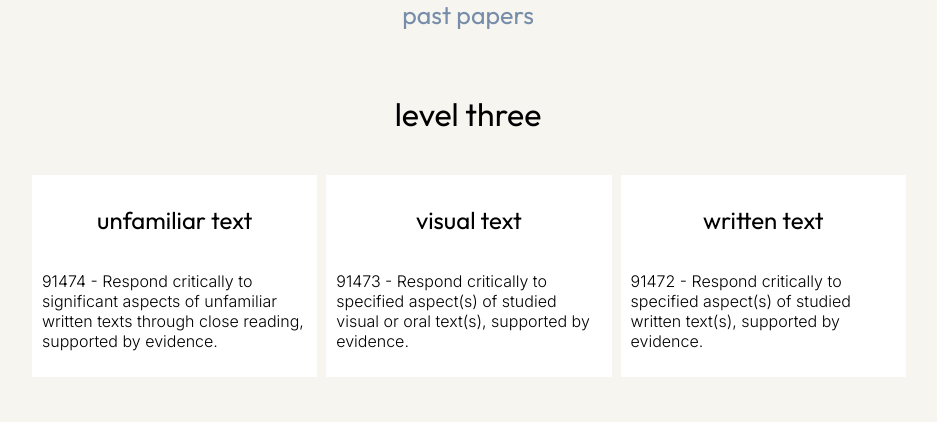
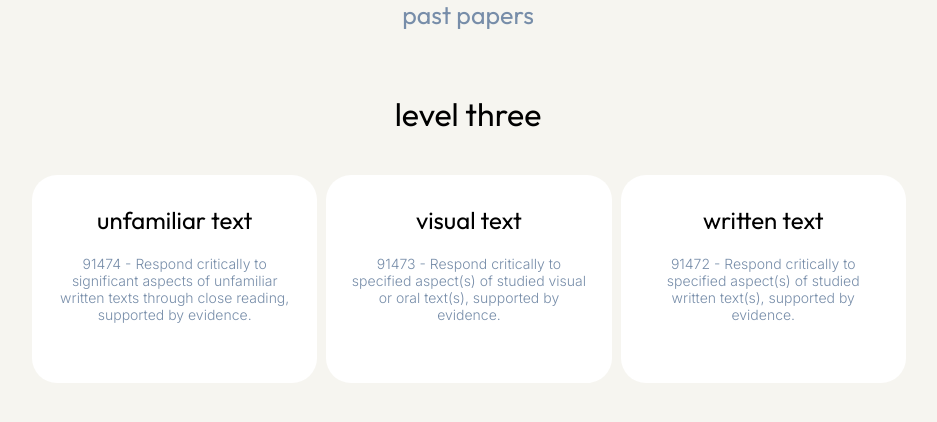
Before and after one commit to angchn/easy-e, a Flask app: page /past_papers_english in a window 1280 px wide. Shown: the part 307-729 px from the top of the page, without its empty margins (172-1109 px from the left). Run offline with Flask 2, Linux system fonts and the light colour scheme; data that the repository does not hold is empty.

Commit message:
stylised "english" page

```diff
--- a/static/styles.css
+++ b/static/styles.css
@@ -151,6 +151,8 @@ body {
     font-family: 'Inter', sans-serif;
     text-decoration: none;
     font-weight: bold;
+    width: 90%;
+    margin: 0;
 }
 
 .standard {
@@ -165,6 +167,8 @@ body {
     display: grid;
     float: right;
     background-color: white;
+    height: fit-content;
+    border-radius: 25px;
 }
 
 .standard_box:after {
@@ -181,4 +185,10 @@ body {
 
 .standard_description {
     font-family: 'Inter', sans-serif;
+    color: #778da9;
+    font-size: 14px;
+    text-align: center;
+    width: 90%;
+    margin: auto;
+    margin-bottom: 50px;
 }
```
Also changed, not shown: student.db.
